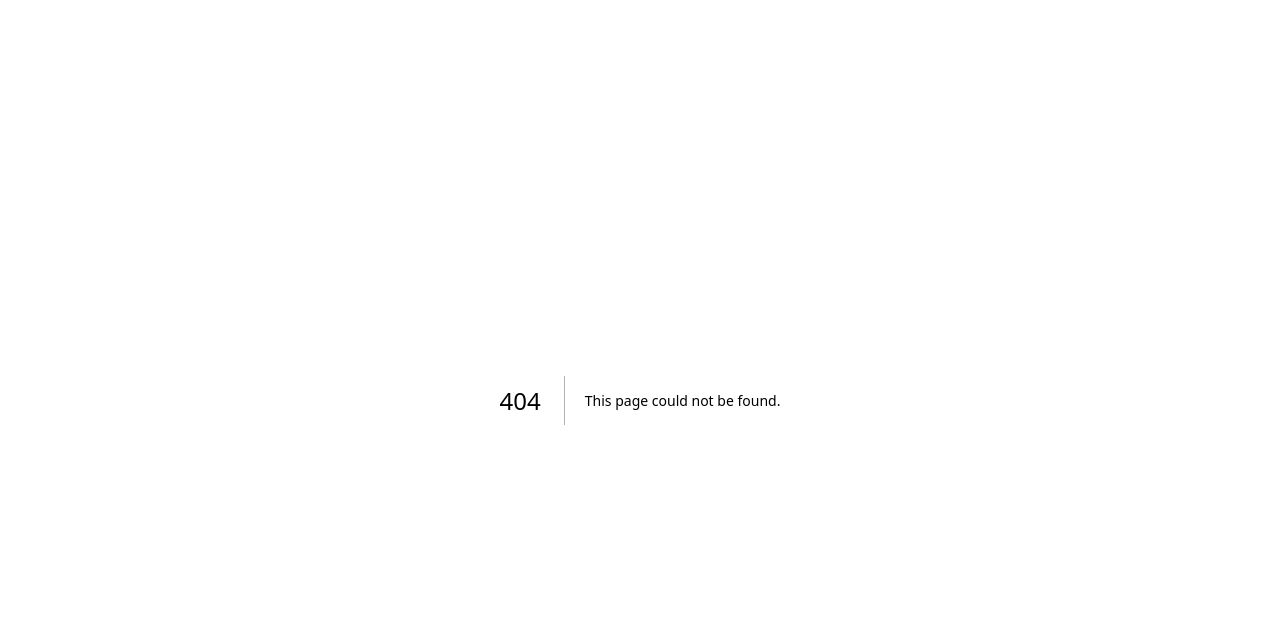
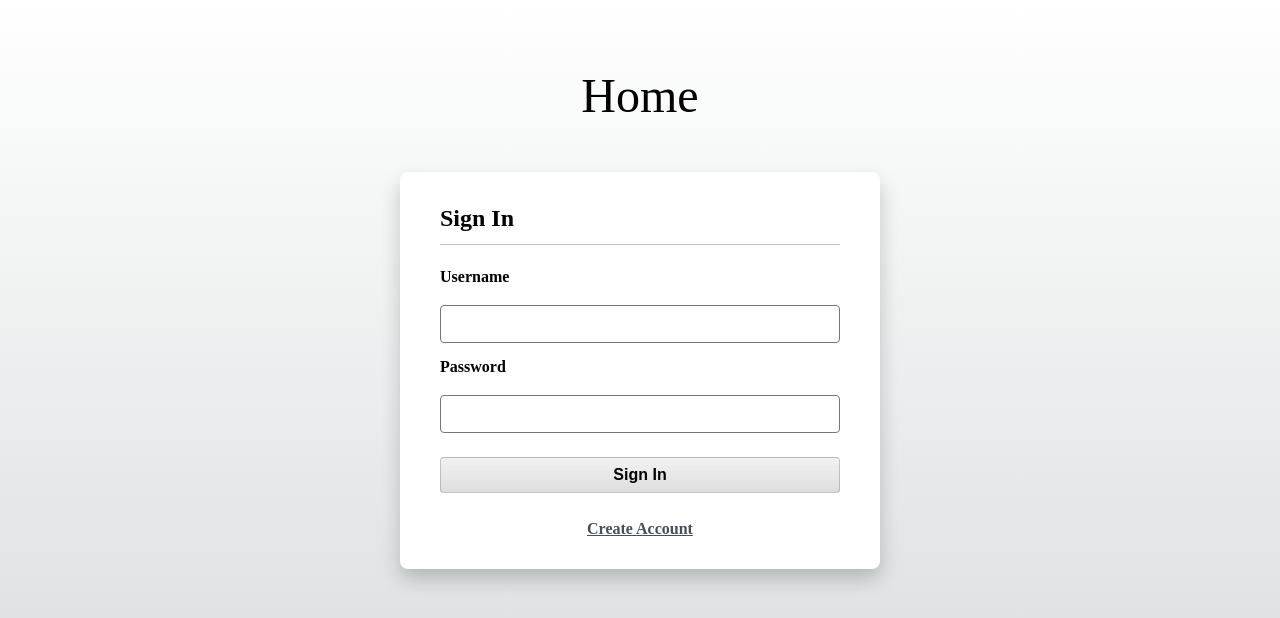
Before and after one commit to jmeno1011/ts-example, a Next.js app: page /login in a window 1280 px wide. Before the commit this address had no page. Shown: the top 618 px of the page. Built offline with nearby package versions, Linux system fonts and the light colour scheme.

Commit message:
add login, join page

```diff
--- /dev/null
+++ b/src/components/auth/Form.module.css
@@ -0,0 +1,79 @@
+.Main{
+    width: 480px;
+    display: flex;
+    flex-direction: column;
+    margin: 0 auto;
+}
+.Header{
+    margin: 60px 0 40px;
+    text-align: center;
+    font-size: 3rem;
+}
+.Wrapper {
+    padding: 20px 40px;
+    box-shadow: 0 10px 20px rgb(0 0 0 / 20%);
+    border-radius: 0.5rem;
+    background-color: #fff;
+    line-height: 1.5;
+}
+.FormTitle{
+    width: 100%;
+    padding: 0.5rem 0;
+    margin-bottom: 1rem;
+    font-size: 1.5rem;
+    border-bottom: 1px solid silver;
+}
+
+.Form{
+    display: flex;
+    flex-direction: column;
+}
+
+.Label_div{
+    display: flex;
+    justify-content: space-between;
+}
+
+.Label_div label{
+    margin-top: 0.25rem;
+    margin-bottom: 0.5rem;
+    font-size: 1rem;
+    font-weight: 600;
+}
+
+.Form input{
+    height: 38px;
+    width: 100%;
+    margin: 0.5rem 0;
+    padding: 1rem 0.5rem;
+    border-radius: 0.25rem;
+    border-style: solid;
+    border-width: 1px;
+}
+.Form button{
+    margin: 0.5rem;
+    margin-top: 1rem;
+    margin-left: 0;
+    padding: 0.5rem 1rem;
+    width: 100%;
+    border-radius: 0.25rem;
+    font-size: 1rem;
+    font-weight: 600;
+    cursor: pointer;
+    background-image: linear-gradient(-180deg, rgba(255,255,255,0.18) 0%, rgba(17,17,17,0.08) 100%);
+    border: 1px solid rgba(22,22,22,0.20);
+}
+.Alert{
+    margin: 2rem auto 1rem;
+    display: block;
+    color: #484F59;
+    text-align: center;
+}
+.Link{
+    margin: 1rem auto 0.5rem auto;
+    display: block;
+    color: #484F59;
+    font-weight: 600;
+    text-align: center;
+    text-decoration: underline;
+}
--- /dev/null
+++ b/src/components/auth/LoginForm.tsx
@@ -0,0 +1,52 @@
+import Link from "next/link";
+import { ChangeEvent, FormEvent } from "react";
+import styles from "./Form.module.css";
+
+export type LoginFormProps = {
+	username: string;
+	password: string;
+	usernameOnChange: (e: ChangeEvent<HTMLInputElement>) => void;
+	passwordOnChange: (e: ChangeEvent<HTMLInputElement>) => void;
+	loginOnSubmit: (e: FormEvent<HTMLFormElement>) => void;
+};
+
+export default function LoginForm({
+	username,
+	password,
+	usernameOnChange,
+	passwordOnChange,
+	loginOnSubmit,
+}: LoginFormProps) {
+	return (
+		<main className={styles.Main}>
+			<header className={styles.Header}>
+				<Link href="/">Home</Link>
+			</header>
+			<div className={styles.Wrapper}>
+				<h1 className={styles.FormTitle}>Sign In</h1>
+				<form className={styles.Form} onSubmit={loginOnSubmit}>
+					<div>
+						<div className={styles.Label_div}>
+							<label>Username</label>
+						</div>
+						<input type="text" value={username} onChange={usernameOnChange} />
+					</div>
+					<div>
+						<div className={styles.Label_div}>
+							<label>Password</label>
+						</div>
+						<input
+							type="password"
+							value={password}
+							onChange={passwordOnChange}
+						/>
+					</div>
+					<button type="submit">Sign In</button>
+				</form>
+				<Link className={styles.Link} href="join">
+					Create Account
+				</Link>
+			</div>
+		</main>
+	);
+}
--- /dev/null
+++ b/src/pages/login.tsx
@@ -0,0 +1,31 @@
+import LoginForm, { LoginFormProps } from '@/components/auth/LoginForm';
+import { useRouter } from 'next/router';
+import React, { useState } from 'react'
+
+export default function Login() {
+	const router = useRouter();
+	const [username, setUsername] = useState("");
+	const [password, setPassword] = useState("");
+
+	const usernameOnChange: LoginFormProps["usernameOnChange"] = (e) => {
+		setUsername(e.target.value);
+	};
+	const passwordOnChange: LoginFormProps["passwordOnChange"] = (e) => {
+		setPassword(e.target.value);
+	};
+	const loginOnSubmit: LoginFormProps["loginOnSubmit"] = (e) => {
+		e.preventDefault();
+		localStorage.setItem("user", JSON.stringify({ name: username }));
+		console.log("login success!");
+		router.push("/");
+	};
+	return (
+		<LoginForm
+			username={username}
+			password={password}
+			usernameOnChange={usernameOnChange}
+			passwordOnChange={passwordOnChange}
+			loginOnSubmit={loginOnSubmit}
+		/>
+	)
+}
--- a/src/styles/globals.css
+++ b/src/styles/globals.css
@@ -26,13 +26,41 @@ body {
 
 body {
   color: rgb(var(--foreground-rgb));
-  background: linear-gradient(#fff,rgb(214, 219, 220));
+  background: linear-gradient(#fff, rgb(214, 219, 220));
 }
 
 a {
   color: inherit;
   text-decoration: none;
 }
-.layout{
+
+.layout {
   padding: 10rem;
 }
+
+.main-title {
+  padding: 0.5rem 0;
+  display: flex;
+  align-items: baseline;
+  border-bottom: 1px solid silver;
+}
+
+.main-title h1{
+  margin-right: 1rem;
+}
+
+.main-title button{
+  margin-left: 1rem;
+  background-color: transparent;
+  border: 0;
+  outline: none;
+  text-decoration: underline;
+  font-weight: 600;
+  color: teal;
+  cursor: pointer;
+}
+
+.link{
+  text-decoration: underline;
+  cursor: pointer;
+}
```
Also changed, not shown: src/components/auth/JoinForm.tsx (added, +40 -0 lines), src/pages/index.tsx (+36 -1 lines), src/pages/join.tsx (added, +8 -0 lines).
